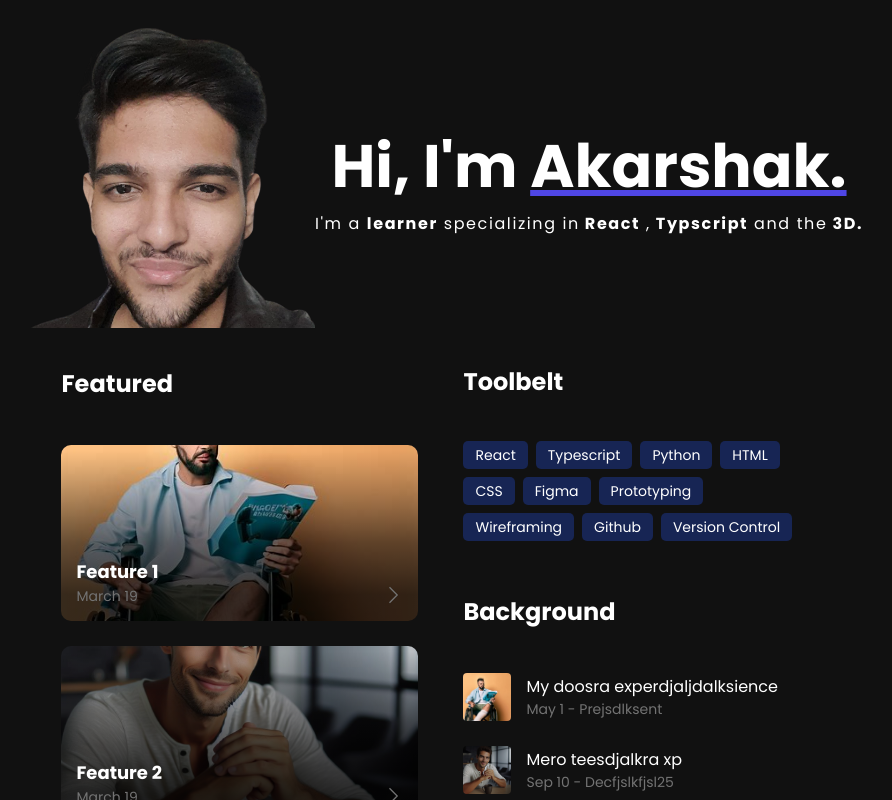
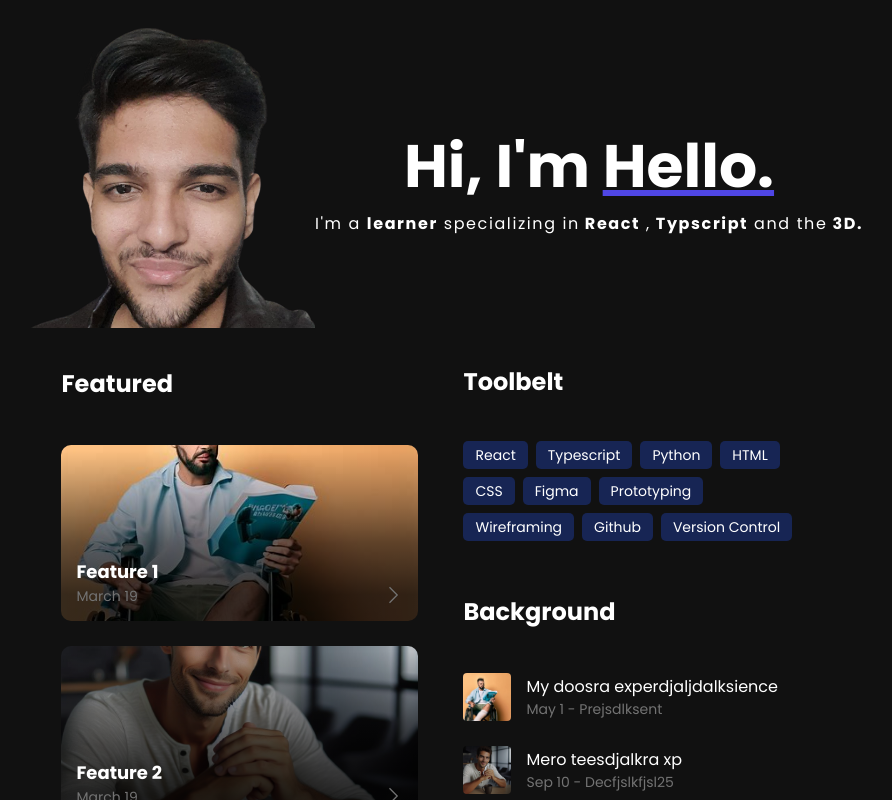
Before and after one commit to Aksaithon/Portfolio, a React (Vite) app: page / in a window 1280 px wide. Shown: the top 800 px of the page, without its empty margins (199-1091 px from the left). Built offline with nearby package versions, Linux system fonts and the light colour scheme.

Commit message:
netlify test

```diff
--- a/src/HomePgCOmponents/HomePage.tsx
+++ b/src/HomePgCOmponents/HomePage.tsx
@@ -11,7 +11,7 @@ const HomePage = () => {
 
           <div className={styles.title_and_cations}>
             <div className={styles.title}>
-              Hi, I'm <span className={styles.underline}>Akarshak.</span>
+              Hi, I'm <span className={styles.underline}>Hello.</span>
             </div>
 
             <div className={styles.captions}>
```
